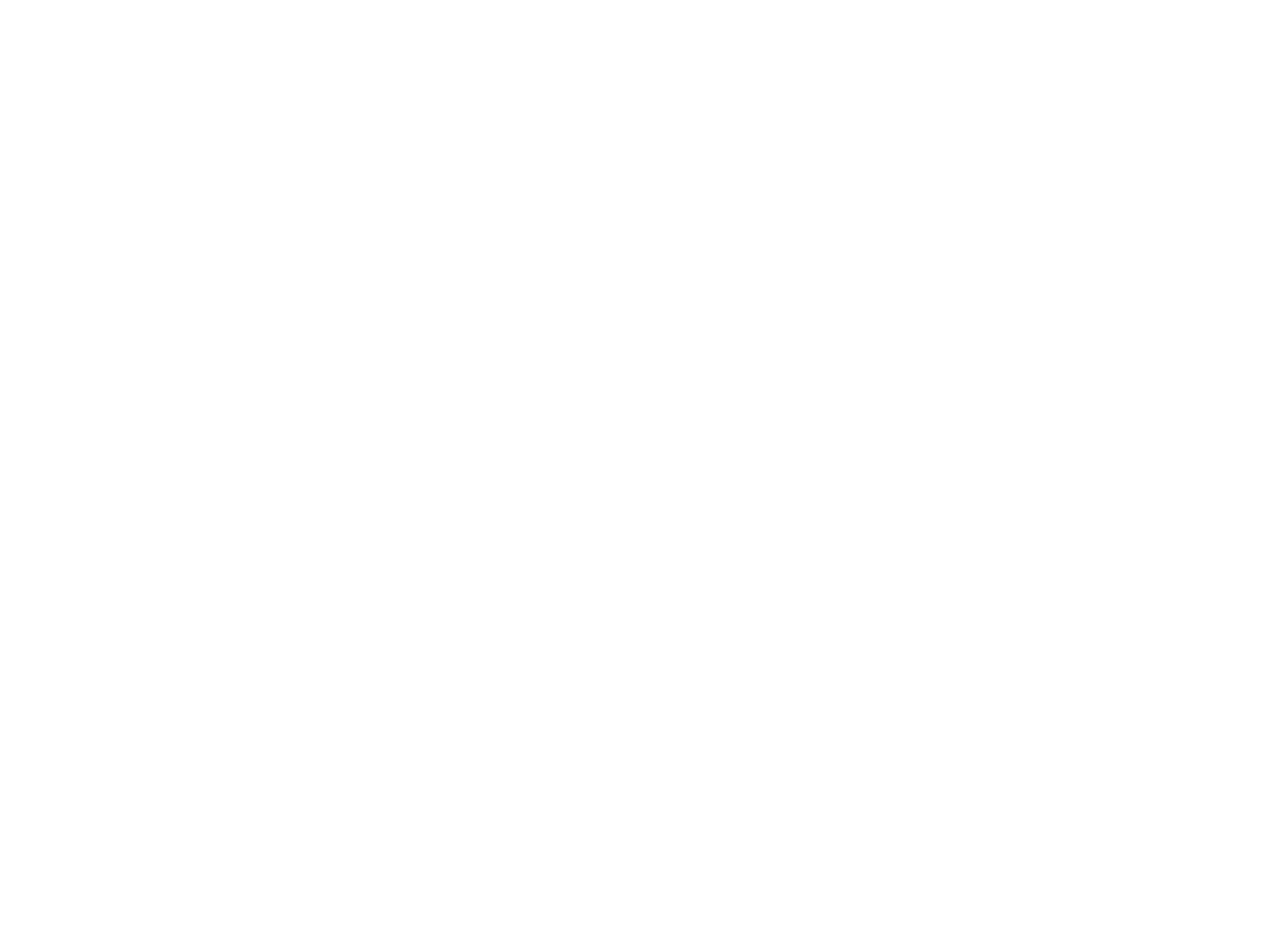
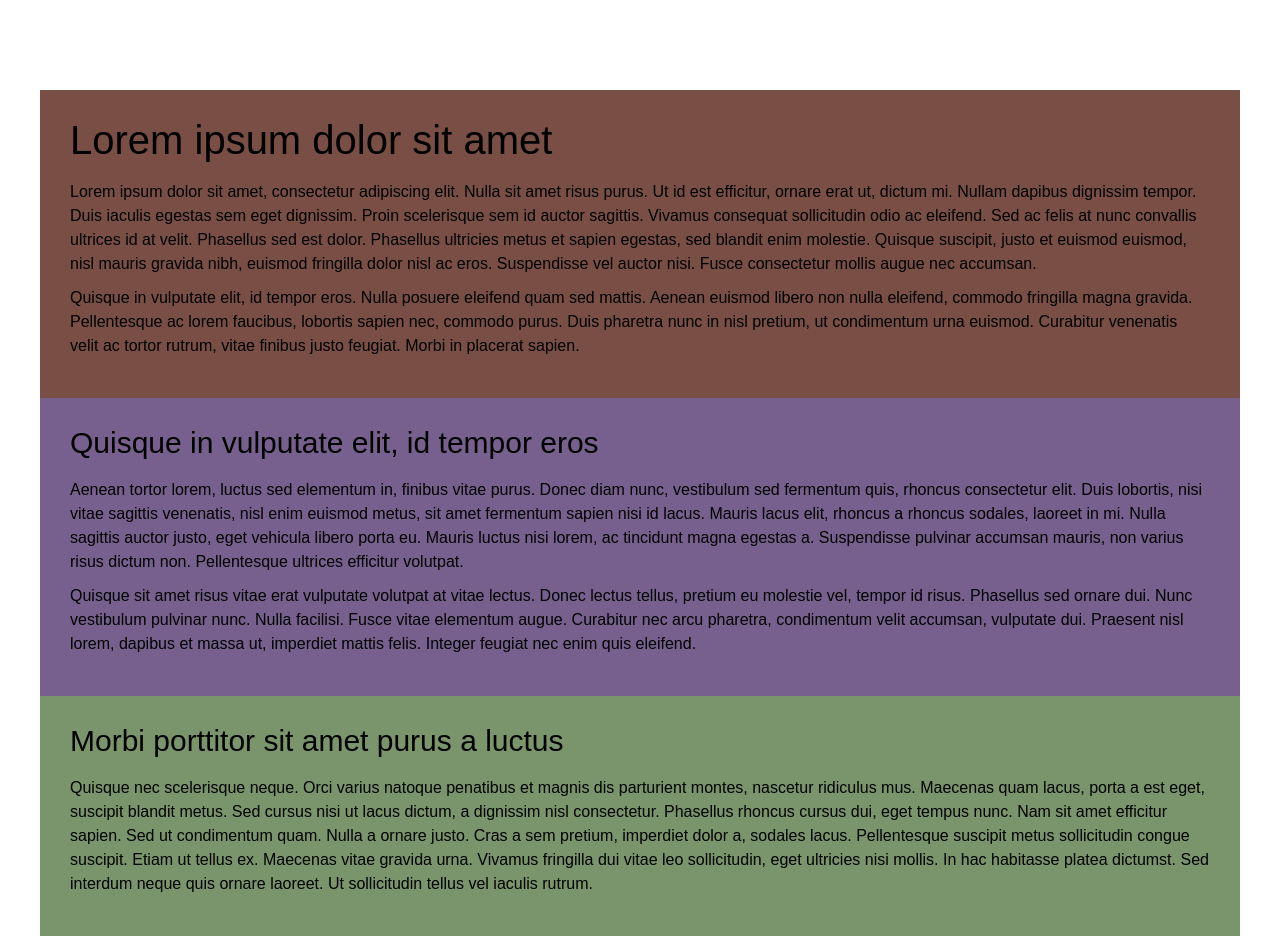
Before and after one commit to smykhailevskyi/responsive_navigation_menu, a plain HTML site: page index.html in a window 1280 px wide. Before the commit the page ends 800 px from the top, so only its background shows below. Drawn offline with Linux system fonts and the light colour scheme.

Commit message:
Implement content styles

```diff
--- a/css/style.css
+++ b/css/style.css
@@ -1 +1,46 @@
 @import url("reset.css");
+
+.container {
+  min-height: 100%;
+}
+
+.page {
+  padding: 90px 0px 30px 0px;
+}
+
+.page__section {
+  padding: 30px;
+  max-width: 1200px;
+  margin: 0px auto;
+}
+
+.page__section_1 {
+  background-color: #794f45;
+}
+
+.page__section_2 {
+  background-color: #77608d;
+}
+
+.page__section_3 {
+  background-color: #7a956b;
+}
+
+.page__title {
+  font-size: 40px;
+  margin: 0px 0px 20px 0px;
+}
+
+.page__text {
+  font-size: 16px;
+  line-height: 150%;
+}
+
+.page__text p {
+  margin: 0px 0px 10px 0px;
+}
+
+.page__sub-title {
+  font-size: 30px;
+  margin: 0px 0px 20px 0px;
+}
--- a/index.html
+++ b/index.html
@@ -7,7 +7,28 @@
 </head>
 <body>
   <div class="container">
-
+    <main class="page">
+      <section class="page__section page__section_1">
+        <h1 class="page__title">Lorem ipsum dolor sit amet</h1>
+        <div class="page__text">
+          <p>Lorem ipsum dolor sit amet, consectetur adipiscing elit. Nulla sit amet risus purus. Ut id est efficitur, ornare erat ut, dictum mi. Nullam dapibus dignissim tempor. Duis iaculis egestas sem eget dignissim. Proin scelerisque sem id auctor sagittis. Vivamus consequat sollicitudin odio ac eleifend. Sed ac felis at nunc convallis ultrices id at velit. Phasellus sed est dolor. Phasellus ultricies metus et sapien egestas, sed blandit enim molestie. Quisque suscipit, justo et euismod euismod, nisl mauris gravida nibh, euismod fringilla dolor nisl ac eros. Suspendisse vel auctor nisi. Fusce consectetur mollis augue nec accumsan.</p>
+          <p>Quisque in vulputate elit, id tempor eros. Nulla posuere eleifend quam sed mattis. Aenean euismod libero non nulla eleifend, commodo fringilla magna gravida. Pellentesque ac lorem faucibus, lobortis sapien nec, commodo purus. Duis pharetra nunc in nisl pretium, ut condimentum urna euismod. Curabitur venenatis velit ac tortor rutrum, vitae finibus justo feugiat. Morbi in placerat sapien.</p>
+        </div>
+      </section>
+      <section class="page__section page__section_2">
+        <h2 class="page__sub-title">Quisque in vulputate elit, id tempor eros</h2>
+        <div class="page__text">
+          <p>Aenean tortor lorem, luctus sed elementum in, finibus vitae purus. Donec diam nunc, vestibulum sed fermentum quis, rhoncus consectetur elit. Duis lobortis, nisi vitae sagittis venenatis, nisl enim euismod metus, sit amet fermentum sapien nisi id lacus. Mauris lacus elit, rhoncus a rhoncus sodales, laoreet in mi. Nulla sagittis auctor justo, eget vehicula libero porta eu. Mauris luctus nisi lorem, ac tincidunt magna egestas a. Suspendisse pulvinar accumsan mauris, non varius risus dictum non. Pellentesque ultrices efficitur volutpat.</p>
+          <p>Quisque sit amet risus vitae erat vulputate volutpat at vitae lectus. Donec lectus tellus, pretium eu molestie vel, tempor id risus. Phasellus sed ornare dui. Nunc vestibulum pulvinar nunc. Nulla facilisi. Fusce vitae elementum augue. Curabitur nec arcu pharetra, condimentum velit accumsan, vulputate dui. Praesent nisl lorem, dapibus et massa ut, imperdiet mattis felis. Integer feugiat nec enim quis eleifend.</p>
+        </div>
+      </section>
+      <section class="page__section page__section_3">
+        <h2 class="page__sub-title">Morbi porttitor sit amet purus a luctus</h2>
+        <div class="page__text">
+          <p>Quisque nec scelerisque neque. Orci varius natoque penatibus et magnis dis parturient montes, nascetur ridiculus mus. Maecenas quam lacus, porta a est eget, suscipit blandit metus. Sed cursus nisi ut lacus dictum, a dignissim nisl consectetur. Phasellus rhoncus cursus dui, eget tempus nunc. Nam sit amet efficitur sapien. Sed ut condimentum quam. Nulla a ornare justo. Cras a sem pretium, imperdiet dolor a, sodales lacus. Pellentesque suscipit metus sollicitudin congue suscipit. Etiam ut tellus ex. Maecenas vitae gravida urna. Vivamus fringilla dui vitae leo sollicitudin, eget ultricies nisi mollis. In hac habitasse platea dictumst. Sed interdum neque quis ornare laoreet. Ut sollicitudin tellus vel iaculis rutrum.</p>
+        </div>
+      </section>
+    </main>
   </div>
 
   <script src="js/script.js"></script>
```
